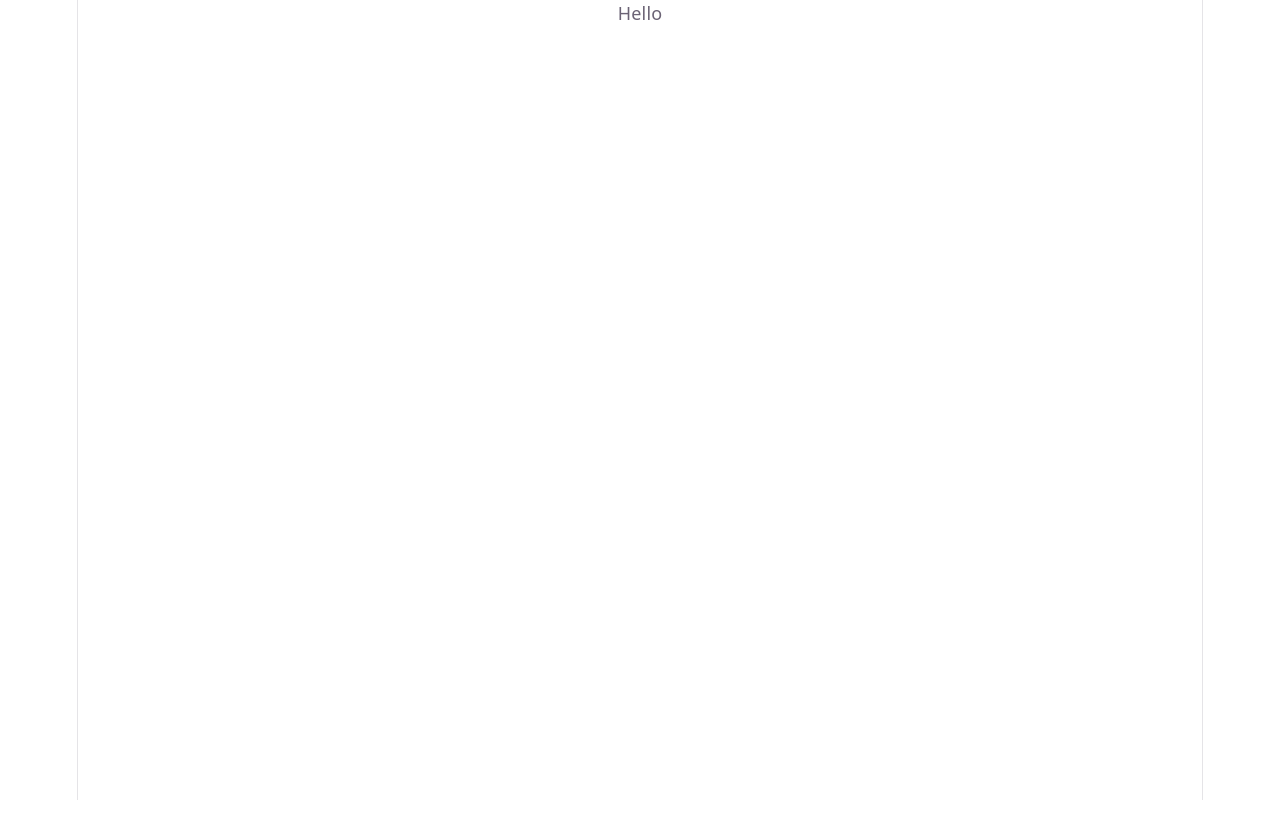
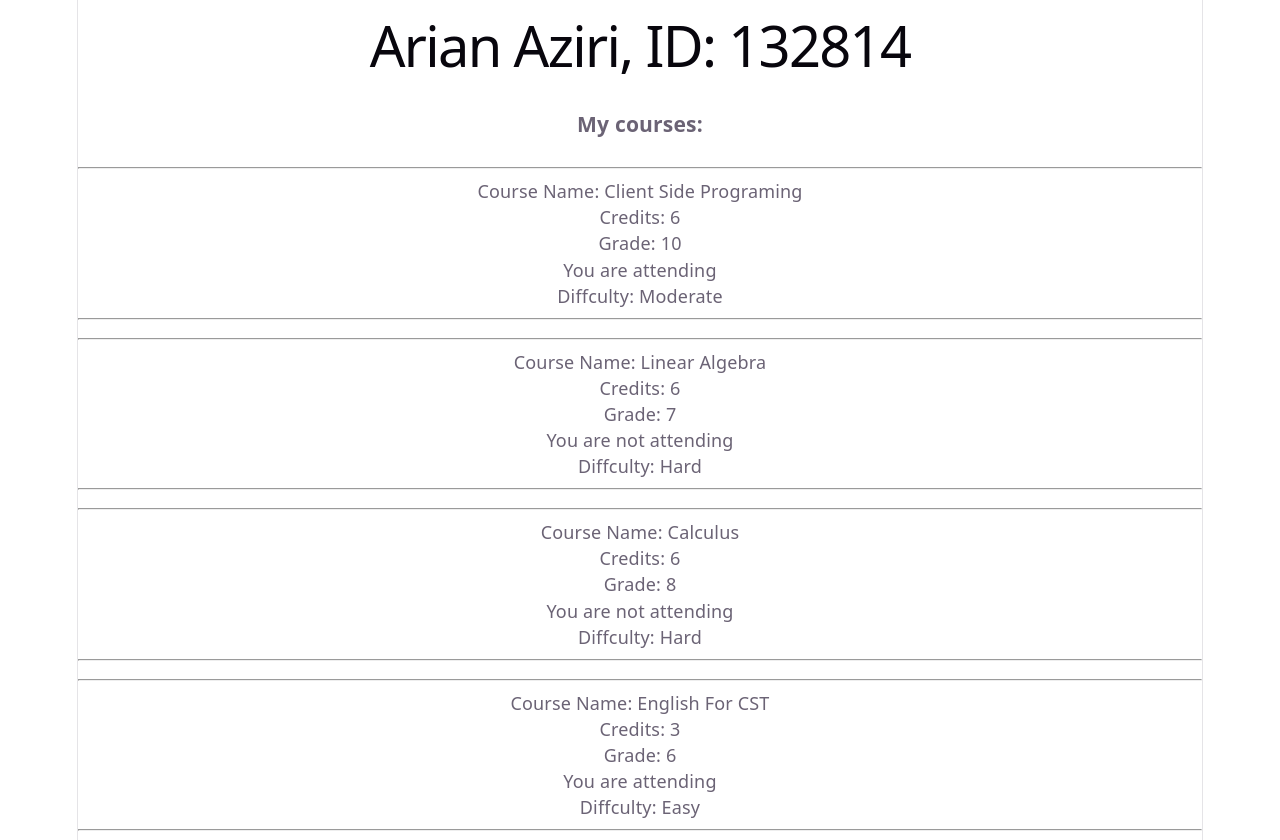
Before and after one commit to arianazr/course-tracker-132814, a React (Vite) app: page / in a window 1280 px wide. Before the commit the page ends 800 px from the top, so only its background shows below. Built offline with nearby package versions, Linux system fonts and the light colour scheme.

Commit message:
Displayed courses and student info

```diff
--- a/src/App.jsx
+++ b/src/App.jsx
@@ -1,13 +1,27 @@
 function App() {
-  const courses = [
-    {id : 1, name : "Client Side Programing", credits : 6, grade: 10,attending: true, difficulty: "Moderate"},
-    {id : 2, name : "Linear Algebra", credits : 6, grade: 7,attending: false, difficulty: "Hard"},
-    {id : 3, name : "Calculus", credits : 6, grade: 8, attending: false, difficulty: "Hard"},
-    {id : 4, name : "English For CST", credits : 3, grade: 6, attending: true,difficulty: "Easy"},
-  ];
-  return <>
-    <div>Hello</div>
-  </>
+    const courses = [
+        { id: 1, name: "Client Side Programing", credits: 6, grade: 10, attending: true, difficulty: "Moderate" },
+        { id: 2, name: "Linear Algebra", credits: 6, grade: 7, attending: false, difficulty: "Hard" },
+        { id: 3, name: "Calculus", credits: 6, grade: 8, attending: false, difficulty: "Hard" },
+        { id: 4, name: "English For CST", credits: 3, grade: 6, attending: true, difficulty: "Easy" },
+    ];
+    return <>
+        <h1>Arian Aziri, ID: 132814</h1>
+        <h3>My courses: </h3>
+        {
+            courses.map((course) => {
+                return <div>
+                    <hr />
+                    <p>Course Name: {course.name}</p>
+                    <p>Credits: {course.credits}</p>
+                    <p>Grade: {course.grade}</p>
+                    <p>{course.attending ? "You are attending" : "You are not attending"}</p>
+                    <p>Diffculty: {course.difficulty}</p>
+                    <hr />
+                </div >
+            })
+        }
+    </>
 }
 
 export default App;
```
